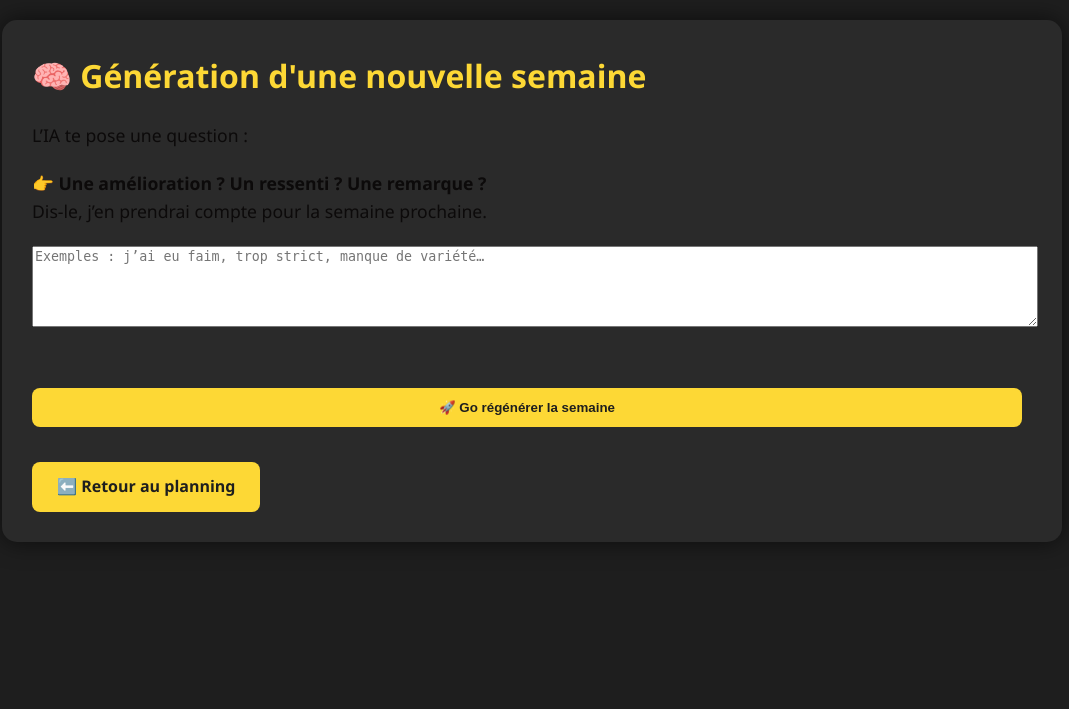
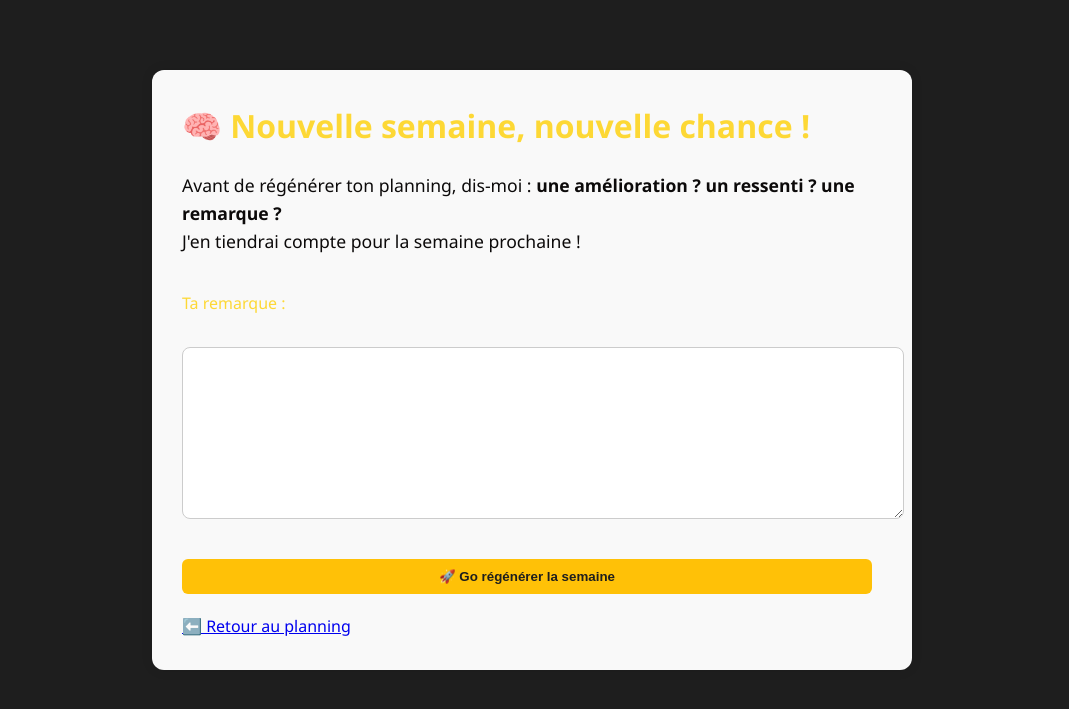
Before and after one commit to gregoirechatel/monprojetia, a FastAPI app: page /remarque in a window 1280 px wide. Shown: the top 709 px of the page, without its empty margins (108-1177 px from the left). Run offline with FastAPI, Linux system fonts and the light colour scheme.

Commit message:
feat: ajout de la fonctionnalité 'Nouvelle semaine' avec feedback IA

```diff
--- a/backend/main.py
+++ b/backend/main.py
@@ -156,7 +156,6 @@ async def coach_action(request: Request, message: str = Form(...)):
                 f"{message}\n\n"
                 "Génère un planning d'entraînement hebdomadaire adapté à sa requête. Donne un jour par ligne, clair, structuré, sans blabla."
             )
-
             data = {"model": "anthropic/claude-3-haiku", "messages": [{"role": "user", "content": prompt}]}
             response = requests.post(CLAUDE_URL, headers=HEADERS, json=data)
             contenu = response.json()["choices"][0]["message"]["content"]
@@ -173,7 +172,6 @@ async def coach_action(request: Request, message: str = Form(...)):
                 "Interprète cette demande et génère les plannings nutritionnels modifiés. Pour chaque jour concerné, donne uniquement 3 repas (matin, midi, soir) avec aliments + grammages. "
                 "Pas d’introduction, pas de blabla. Format brut uniquement."
             )
-
             data = {"model": "anthropic/claude-3-haiku", "messages": [{"role": "user", "content": prompt}]}
             response = requests.post(CLAUDE_URL, headers=HEADERS, json=data)
             contenu = response.json()["choices"][0]["message"]["content"]
@@ -206,41 +204,37 @@ async def coach_action(request: Request, message: str = Form(...)):
     return templates.TemplateResponse("coach.html", {"request": request, "reponse": reponse})
 
 @app.get("/remarque", response_class=HTMLResponse)
-async def remarque_page(request: Request):
-    return templates.TemplateResponse("remarque.html", {"request": request, "reponse": ""})
+async def get_remarque(request: Request):
+    return templates.TemplateResponse("remarque.html", {"request": request})
 
 @app.post("/remarque", response_class=HTMLResponse)
-async def traiter_remarque(request: Request, feedback: str = Form(...)):
+async def post_remarque(request: Request, feedback: str = Form(...)):
     try:
         with open("backend/data/formulaire.json", "r", encoding="utf-8") as f:
-            infos = json.load(f)
+            formulaire = json.load(f)
+    except:
+        return templates.TemplateResponse("remarque.html", {"request": request, "erreur": "❌ Formulaire manquant"})
 
+    plannings = {}
+    for jour in JOURS:
         prompt = (
-            "Tu es un expert en nutrition. Voici le profil de l'utilisateur :\n"
-            f"{infos}\n\n"
-            f"Et voici sa remarque : {feedback}\n\n"
-            "Génère un nouveau planning nutritionnel complet sur 7 jours, un jour par bloc avec 3 repas (matin, midi, soir) avec aliments + grammages, sans intro ni explication."
+            f"Tu es un expert en nutrition. Génére un planning pour le {jour} en tenant compte de cette remarque : {feedback}. "
+            f"3 repas équilibrés (matin, midi, soir) avec les grammages, adaptés à un profil de "
+            f"{formulaire['age']} ans, {formulaire['poids']} kg, {formulaire['taille']} cm, sexe {formulaire['sexe']}, "
+            f"objectif {formulaire['objectif']}, activité {formulaire['activite']}."
         )
         data = {"model": "anthropic/claude-3-haiku", "messages": [{"role": "user", "content": prompt}]}
-        response = requests.post(CLAUDE_URL, headers=HEADERS, json=data)
-        contenu = response.json()["choices"][0]["message"]["content"]
+        try:
+            response = requests.post(CLAUDE_URL, headers=HEADERS, json=data)
+            contenu = response.json()["choices"][0]["message"]["content"]
+            plannings[jour] = contenu
+        except:
+            plannings[jour] = f"Erreur IA pour {jour}"
 
-        data_json = {}
-        for jour in JOURS:
-            index = contenu.lower().find(jour.lower())
-            if index != -1:
-                bloc = contenu[index:].split("\n\n")[0].strip()
-                data_json[jour] = bloc
-            else:
-                data_json[jour] = "Jour manquant ou mal structuré."
+    with open("backend/data/planning.json", "w", encoding="utf-8") as f:
+        json.dump({"plannings": plannings}, f, ensure_ascii=False, indent=2)
 
-        with open("backend/data/planning.json", "w", encoding="utf-8") as f:
-            json.dump({"plannings": data_json}, f, ensure_ascii=False, indent=2)
+    await generer_liste_courses(plannings)
+    await generer_training(formulaire["objectif"], formulaire["activite"])
 
-        await generer_liste_courses(data_json)
-        reponse = "✅ Nouvelle semaine régénérée avec succès."
-
-    except Exception as e:
-        reponse = f"❌ Erreur IA : {str(e)}"
-
-    return templates.TemplateResponse("remarque.html", {"request": request, "reponse": reponse})
+    return RedirectResponse(url="/planning", status_code=303)
--- a/templates/remarque.html
+++ b/templates/remarque.html
@@ -2,24 +2,52 @@
 <html lang="fr">
 <head>
     <meta charset="UTF-8">
-    <title>Nouvelle semaine</title>
+    <title>Remarque pour la semaine</title>
     <link rel="stylesheet" href="/static/style.css">
+    <style>
+        .container {
+            max-width: 700px;
+            margin: auto;
+            padding: 30px;
+            background-color: #f9f9f9;
+            border-radius: 12px;
+            box-shadow: 0 0 12px rgba(0, 0, 0, 0.1);
+            margin-top: 50px;
+        }
+        textarea {
+            width: 100%;
+            height: 150px;
+            padding: 10px;
+            font-size: 16px;
+            border-radius: 8px;
+            border: 1px solid #ccc;
+        }
+        button {
+            margin-top: 15px;
+            padding: 10px 20px;
+            background-color: #ffc107;
+            border: none;
+            border-radius: 6px;
+            cursor: pointer;
+            font-weight: bold;
+        }
+    </style>
 </head>
 <body>
     <div class="container">
-        <h1>🧠 Génération d'une nouvelle semaine</h1>
-        <p>L’IA te pose une question :</p>
-        <p><strong>👉 Une amélioration ? Un ressenti ? Une remarque ?</strong><br>
-        Dis-le, j’en prendrai compte pour la semaine prochaine.</p>
+        <h1>🧠 Nouvelle semaine, nouvelle chance !</h1>
+        <p>Avant de régénérer ton planning, dis-moi : <strong>une amélioration ? un ressenti ? une remarque ?</strong><br>
+        J'en tiendrai compte pour la semaine prochaine !</p>
 
-        <form action="/remarque" method="post">
-            <textarea name="remarque" rows="5" style="width: 100%;" placeholder="Exemples : j’ai eu faim, trop strict, manque de variété…" required></textarea>
-            <br><br>
+        <form method="post">
+            <label for="feedback">Ta remarque :</label><br>
+            <textarea name="feedback" id="feedback" required></textarea><br>
             <button type="submit">🚀 Go régénérer la semaine</button>
         </form>
 
-        <br>
-        <a href="/planning" class="button">⬅️ Retour au planning</a>
+        <div style="margin-top:20px;">
+            <a href="/planning">⬅️ Retour au planning</a>
+        </div>
     </div>
 </body>
 </html>
```
